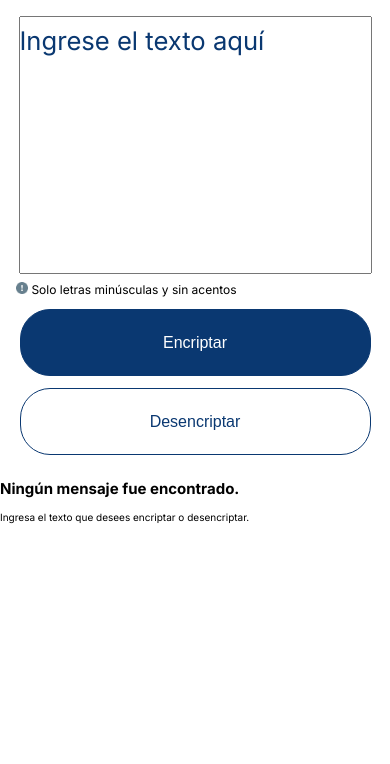
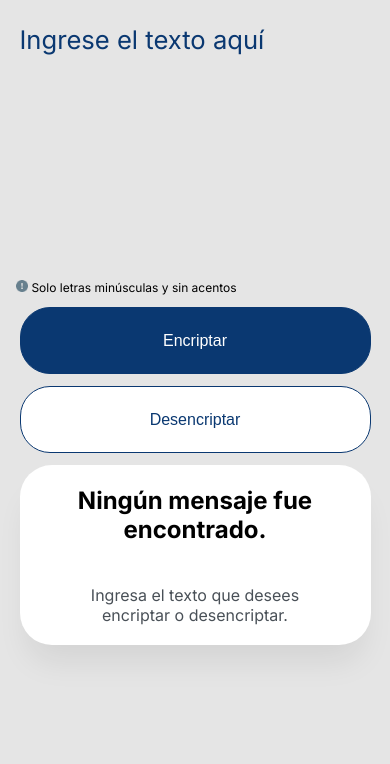
Before and after one commit to Jhan95/encrypter, a plain HTML site: page index.html in a window 390 px wide. Shown: the part 80-844 px from the top of the page. Drawn offline with Linux system fonts and the light colour scheme; files whose address does not match are found by name.

Commit message:
mobile version completed

```diff
--- a/css/mobile.css
+++ b/css/mobile.css
@@ -11,8 +11,7 @@ body{
     margin: 0;
     font-size: 62.5%;
     font-family: 'Inter', sans-serif;
-
-
+    background-color: var(--secondary-color);
 }
 
 .icon-container{
@@ -23,19 +22,12 @@ body{
 }
 
 .textarea-container {
-
     display: flex;
     flex-direction: column;
     justify-content: center;
     align-items: center;
 }
 
-.textarea-container label{
-    width: 90%;
-    font-size: 3.2rem;
-    font-weight: 400;
-    color: var(--main-color);
-}
 
 .textarea-container textarea{
     resize: none;
@@ -43,11 +35,12 @@ body{
     height: 240px;
     font-size: 1.6rem;
     font-weight: 400;
-
     margin-bottom: 8px;
     padding: 8px 0;
     color: var(--main-color);
-
+    background-color: var(--secondary-color);
+    outline: none;
+    border: none;
 }
 
 
@@ -73,7 +66,6 @@ body{
     background-size: cover;
     background-position: center;
     background-repeat: no-repeat;
-
 }
 
 .buttons-container{
@@ -101,5 +93,36 @@ body{
 .buttons-container .decrypt{
     background-color: var(--tertiary-color);
     color: var(--main-color);
+}
 
+.answers-container{
+    display: flex;
+    flex-direction: column;
+    justify-content: space-around;
+    align-items: center;
+    width: 90%;
+    height: 180px;
+    margin-left: auto;
+    margin-right: auto;
+    border-radius: 32px;
+    box-shadow: 0px 24px 32px -8px rgba(0, 0, 0, 0.08);
+    background-color: var(--tertiary-color);
 }
+
+.answers-message{
+    width: 80%;
+    height: auto;
+    text-align: center;
+    margin: 0;
+    background-color: var(--tertiary-color);
+}
+
+.answers-container .title{
+    font-size: 24px;
+}
+
+.answers-container .paragraph{
+    font-size: 16px;
+    text-decoration: none;
+    color: var(--secondary-font-color);
+}
--- a/index.html
+++ b/index.html
@@ -33,9 +33,9 @@
 
     </section>
     <section>
-        <div>
-            <h2>Ningún mensaje fue encontrado.</h2>
-            <p>Ingresa el texto que desees encriptar o desencriptar.</p>
+        <div class="answers-container">
+            <h2 class="answers-message title">Ningún mensaje fue encontrado.</h2>
+            <a href="#texarea" class="answers-message paragraph">Ingresa el texto que desees encriptar o desencriptar.</a>
         </div>
     </section>
 </body>
```
